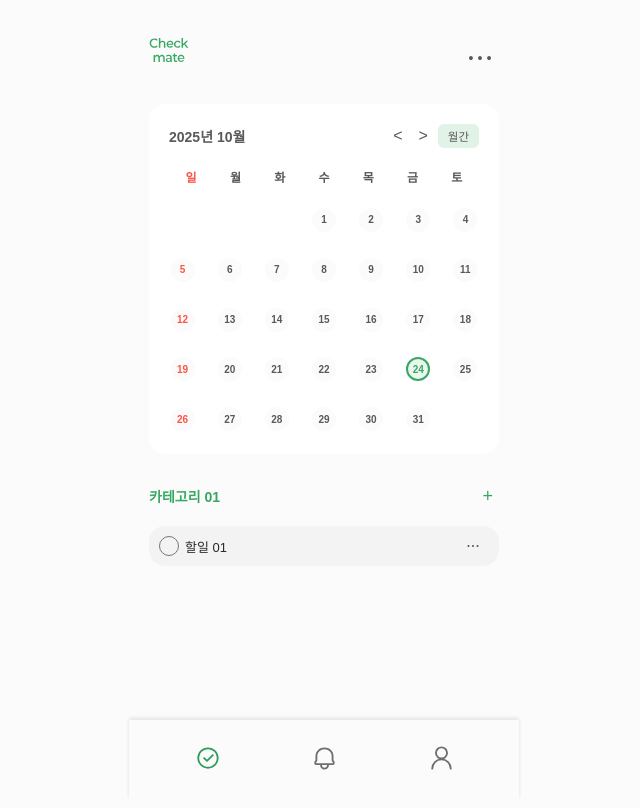
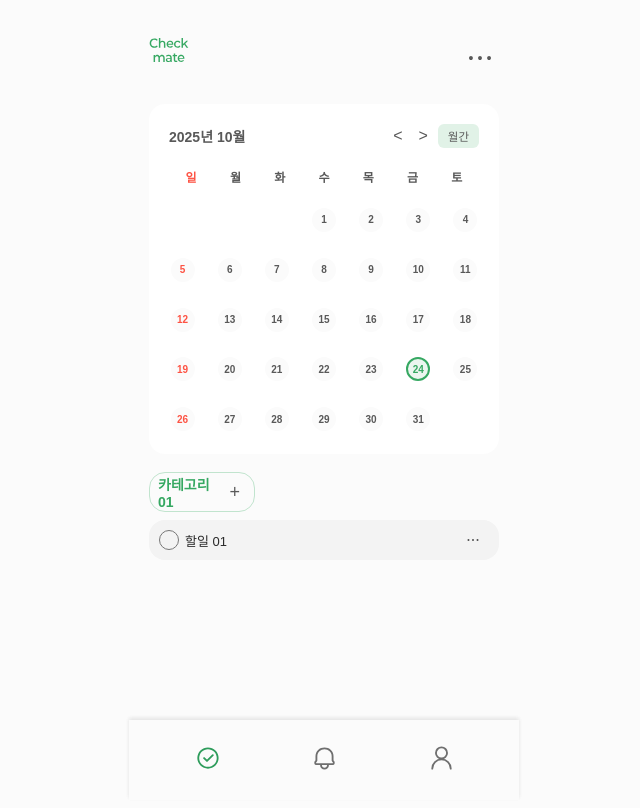
Before and after one commit to wanghyunjooooo/Todo, a React (Create React App) app in the folder frontend/: page / in a window 1280 px wide. Shown: the top 808 px of the page, without its empty margins (316-956 px from the left). Built offline with nearby package versions, Linux system fonts and the light colour scheme; no server answers; sample sign-in values are in the browser's storage; a web font is replaced by a local one.

Commit message:
할 일 추가 버튼 수정

```diff
--- a/frontend/src/components/Todo.js
+++ b/frontend/src/components/Todo.js
@@ -71,19 +71,50 @@ function Todo({ tasksByDate, selectedDate }) {
         }
     };
 
-    // ✅ 할일 추가
-    const handleAddTask = (catIdx) => {
-        setTasksByCategory((prev) => {
-            const newList = [...prev];
-            const nextNumber = newList[catIdx].tasks.length + 1;
-            newList[catIdx].tasks.push({
-                text: `할일 ${String(nextNumber).padStart(2, "0")}`,
-                checked: false,
-                task_id: null,
+    const handleAddTask = async (catIdx) => {
+        const user_id = localStorage.getItem("user_id");
+        if (!user_id) return alert("로그인이 필요합니다.");
+
+        const category_id = tasksByCategory[catIdx].tasks[0]?.category_id;
+        const dateStr = selectedDate.toISOString().split("T")[0];
+
+        try {
+            // ✅ DB에 새 할 일 생성
+            const result = await addTask({
+                task_name: `할 일 0${tasksByCategory[catIdx].tasks.length + 1}`,
                 memo: "",
+                task_date: dateStr,
+                category_id,
+                user_id: Number(user_id),
+                notification_type: "미알림",
+                notification_time: null,
             });
-            return newList;
-        });
+
+            const savedTask = result.task;
+
+            // ✅ 이미 이 카테고리에 최소 1개 이상 할 일이 있다면, 새 “빈 할 일”은 추가하지 않음
+            setTasksByCategory((prev) => {
+                const newList = [...prev];
+                const tasks = newList[catIdx].tasks;
+
+                // “할 일 01” 같은 새 항목을 추가 (중복 방지)
+                const alreadyExists = tasks.some((t) => t.task_id === savedTask.task_id);
+                if (!alreadyExists) {
+                    tasks.push({
+                        text: savedTask.task_name,
+                        checked: savedTask.status === "완료",
+                        task_id: savedTask.task_id,
+                        memo: savedTask.memo || "",
+                        category_id: savedTask.category_id,
+                    });
+                }
+
+                return newList;
+            });
+        } catch (error) {
+            console.error("할 일 추가 실패:", error);
+            alert("할 일을 추가하는 중 오류가 발생했습니다.");
+        }
     };
 
     // ✅ 할일 삭제
--- a/frontend/src/components/todo.css
+++ b/frontend/src/components/todo.css
@@ -13,7 +13,12 @@
     display: flex;
     align-items: center;
     justify-content: space-between;
-    margin-bottom: 6px;
+    margin-bottom: 8px;
+    width: 106px;
+    height: 40px;
+    border: 1px solid #C1E4CE;
+    border-radius: 16px;
+    padding: 8px;
 }
 
 .category-title {
@@ -25,7 +30,7 @@
 .task-add-btn {
     background: none;
     border: none;
-    color: #36a862;
+    color: #595959;
     font-size: 18px;
     cursor: pointer;
 }
@@ -38,7 +43,7 @@
     border-radius: 16px;
     padding: 0 10px;
     height: 40px;
-    margin: 5px 0;
+    margin: 8px 0;
 }
 
 .task-item.checked {
```
Also changed, not shown: frontend/src/pages/Home.js (+8 -8 lines).
